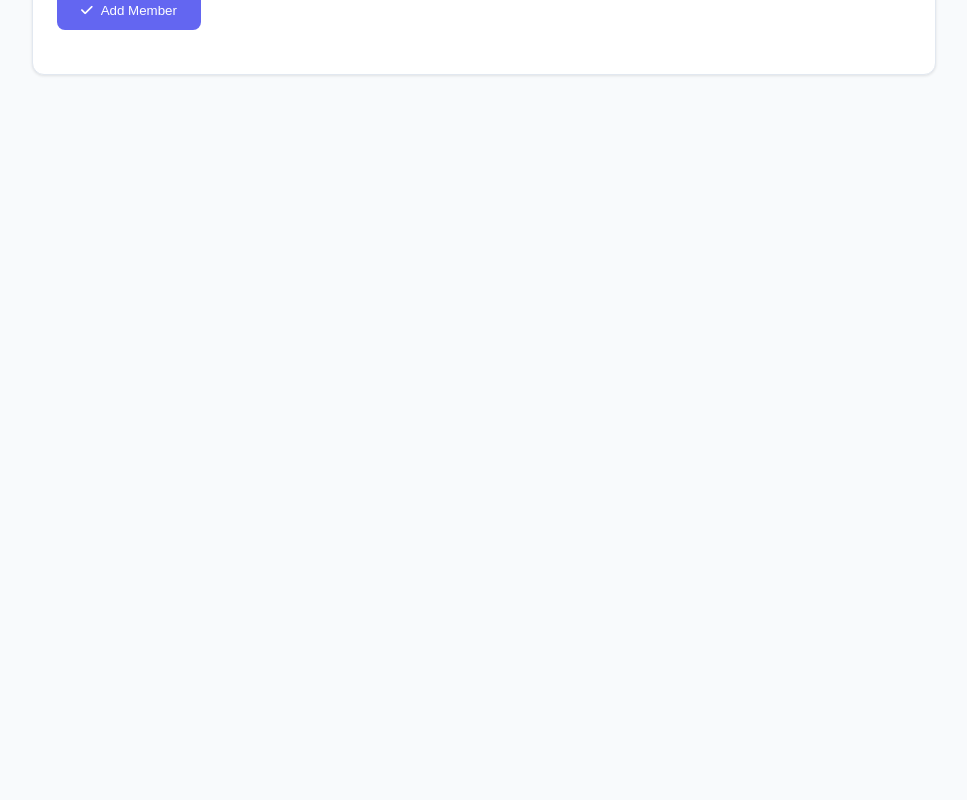
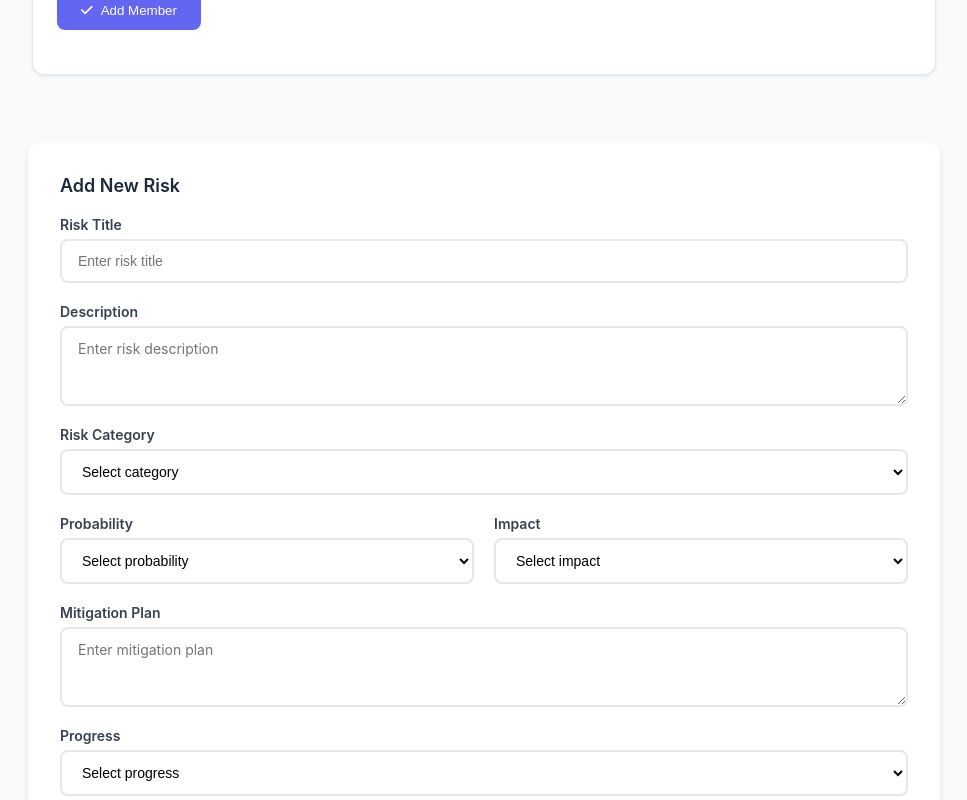
Before and after one commit to mohamednishanm/projectManagementAdminFrontEnd, an Angular app: page / in a window 1280 px wide. Shown: the part 1100-1900 px from the top of the page, without its empty margins (296-1263 px from the left). Before the commit the page ends 1247 px from the top, so only its background shows below. Built offline with nearby package versions, Linux system fonts and the light colour scheme.

Commit message:
basic project details

```diff
--- a/src/app/app.html
+++ b/src/app/app.html
@@ -5,6 +5,8 @@
         <main class="content">
             <app-customer></app-customer>
             <app-add-team-members></app-add-team-members>
+            <app-risk></app-risk>
+            <app-basic-project-detail-form></app-basic-project-detail-form>
             <router-outlet></router-outlet>
         </main>
     </div>
--- a/src/app/app.ts
+++ b/src/app/app.ts
@@ -4,11 +4,13 @@ import { Header } from './header/header';
 import { Sidebar } from './sidebar/sidebar';
 import { AddTeamMembers } from './add-team-members/add-team-members';
 import { Customer } from './customer/customer';
+import { Risk } from './risk/risk';
+import { BasicProjectDetailForm } from './basic-project-detail-form/basic-project-detail-form';
 
 
 @Component({
   selector: 'app-root',
-  imports: [RouterOutlet, Header, Sidebar, AddTeamMembers, Customer],
+  imports: [RouterOutlet, Header, Sidebar, AddTeamMembers, Customer, Risk, BasicProjectDetailForm],
   templateUrl: './app.html',
   styleUrl: './app.css'
 })
--- a/src/app/risk/risk.css
+++ b/src/app/risk/risk.css
@@ -14,13 +14,10 @@
 }
 
 .form-title {
-  color: #1f2937;
-  font-size: 28px;
-  font-weight: 700;
-  margin-bottom: 24px;
-  text-align: center;
-  border-bottom: 3px solid #3b82f6;
-  padding-bottom: 12px;
+   font-size: 18px;
+    font-weight: 600;
+    color: #1e293b;
+    margin-bottom: 20px;
 }
 
 .risk-form {
```
Also changed, not shown: 1 other file (tests, documents, lock files or other folders).
